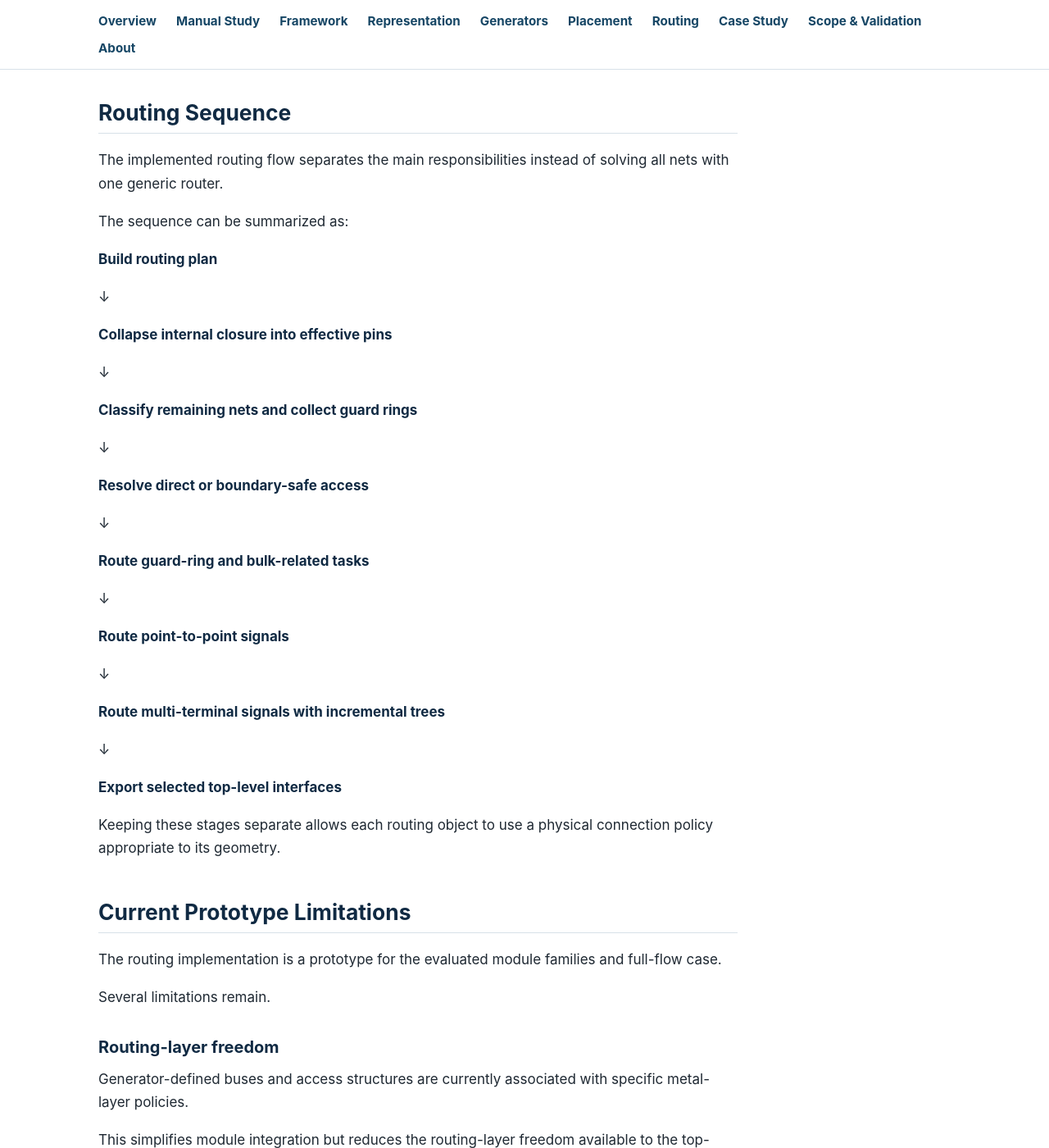
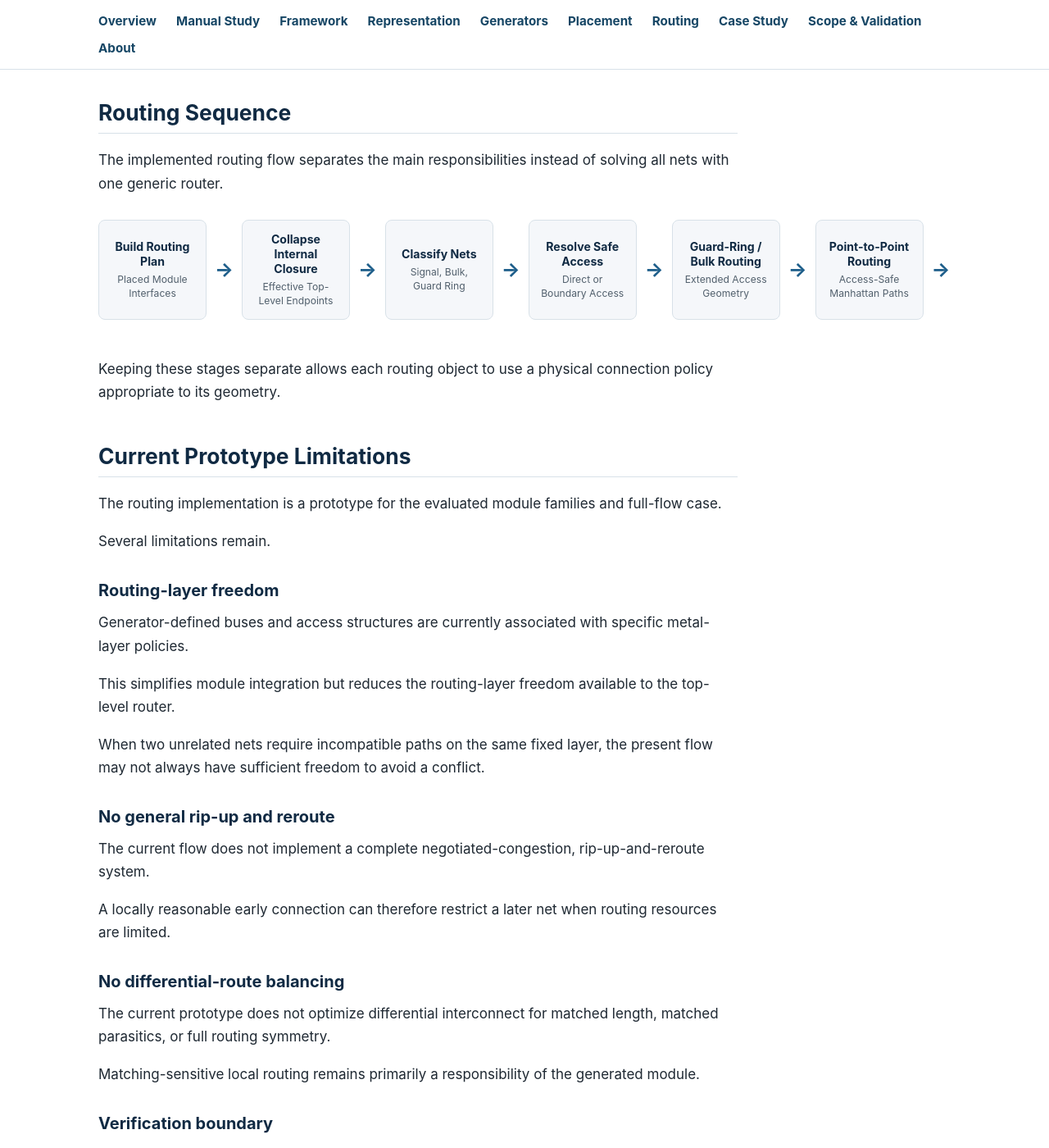
Before and after one commit to RuihuaGao/analog-layout-research-portfolio, a Jekyll site: the page built from routing.md, in a window 1280 px wide and 1400 px high, scrolled down 8274 px. Shown: the whole window at 82% size. Built offline with Jekyll 4.4.1, drawn with Linux system fonts in a browser that asks for light colours.

Commit message:
Add routing figures and flow summary

```diff
--- a/assets/css/style.css
+++ b/assets/css/style.css
@@ -673,6 +673,72 @@ tr:nth-child(even) td {
 }
 
 /* ---------------------------------------------------------
+   Routing flow
+   --------------------------------------------------------- */
+
+.routing-flow {
+  display: flex;
+  align-items: stretch;
+  gap: 10px;
+
+  width: 100%;
+
+  margin: 30px 0 38px;
+  padding-bottom: 8px;
+
+  overflow-x: auto;
+}
+
+.routing-flow-step {
+  display: flex;
+  flex-direction: column;
+  justify-content: center;
+
+  flex: 1 0 132px;
+  min-height: 96px;
+
+  padding: 14px 11px;
+
+  background: var(--surface);
+
+  border: 1px solid var(--border);
+  border-radius: var(--radius);
+
+  text-align: center;
+}
+
+.routing-flow-step strong {
+  display: block;
+
+  margin-bottom: 5px;
+
+  color: var(--heading);
+
+  font-size: 0.88rem;
+  line-height: 1.3;
+}
+
+.routing-flow-step span {
+  color: var(--text-muted);
+
+  font-size: 0.76rem;
+  line-height: 1.35;
+}
+
+.routing-flow-arrow {
+  display: flex;
+  align-items: center;
+  justify-content: center;
+
+  flex: 0 0 20px;
+
+  color: var(--accent);
+
+  font-size: 1.5rem;
+  font-weight: 700;
+}
+
+/* ---------------------------------------------------------
    Footer
    --------------------------------------------------------- */
 
@@ -800,4 +866,24 @@ tr:nth-child(even) td {
     transform: rotate(90deg);
   }
 
+    /* Routing flow becomes vertical on mobile */
+
+  .routing-flow {
+    flex-direction: column;
+
+    overflow-x: visible;
+  }
+
+  .routing-flow-step {
+    flex-basis: auto;
+    min-height: 0;
+  }
+
+  .routing-flow-arrow {
+    flex-basis: auto;
+    height: 20px;
+
+    transform: rotate(90deg);
+  }
+
 }
--- a/routing.md
+++ b/routing.md
@@ -307,37 +307,63 @@ space.
 The implemented routing flow separates the main responsibilities instead
 of solving all nets with one generic router.
 
-The sequence can be summarized as:
+<div class="routing-flow">
 
-**Build routing plan**
+  <div class="routing-flow-step">
+    <strong>Build Routing Plan</strong>
+    <span>Placed Module Interfaces</span>
+  </div>
 
-↓
+  <div class="routing-flow-arrow">→</div>
 
-**Collapse internal closure into effective pins**
+  <div class="routing-flow-step">
+    <strong>Collapse Internal Closure</strong>
+    <span>Effective Top-Level Endpoints</span>
+  </div>
 
-↓
+  <div class="routing-flow-arrow">→</div>
 
-**Classify remaining nets and collect guard rings**
+  <div class="routing-flow-step">
+    <strong>Classify Nets</strong>
+    <span>Signal, Bulk, Guard Ring</span>
+  </div>
 
-↓
+  <div class="routing-flow-arrow">→</div>
 
-**Resolve direct or boundary-safe access**
+  <div class="routing-flow-step">
+    <strong>Resolve Safe Access</strong>
+    <span>Direct or Boundary Access</span>
+  </div>
 
-↓
+  <div class="routing-flow-arrow">→</div>
 
-**Route guard-ring and bulk-related tasks**
+  <div class="routing-flow-step">
+    <strong>Guard-Ring / Bulk Routing</strong>
+    <span>Extended Access Geometry</span>
+  </div>
 
-↓
+  <div class="routing-flow-arrow">→</div>
 
-**Route point-to-point signals**
+  <div class="routing-flow-step">
+    <strong>Point-to-Point Routing</strong>
+    <span>Access-Safe Manhattan Paths</span>
+  </div>
 
-↓
+  <div class="routing-flow-arrow">→</div>
 
-**Route multi-terminal signals with incremental trees**
+  <div class="routing-flow-step">
+    <strong>Multi-Terminal Routing</strong>
+    <span>Incremental Tree</span>
+  </div>
 
-↓
+  <div class="routing-flow-arrow">→</div>
 
-**Export selected top-level interfaces**
+  <div class="routing-flow-step">
+    <strong>Export Interfaces</strong>
+    <span>Selected Top-Level Ports</span>
+  </div>
+
+</div>
 
 Keeping these stages separate allows each routing object to use a physical
 connection policy appropriate to its geometry.
```
